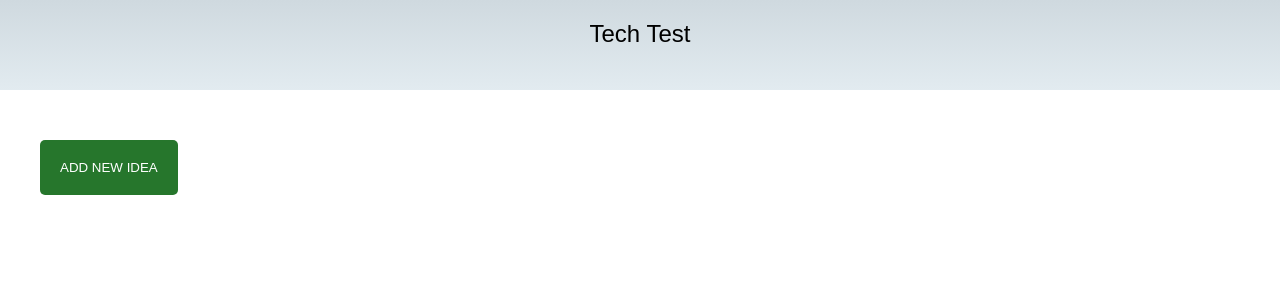
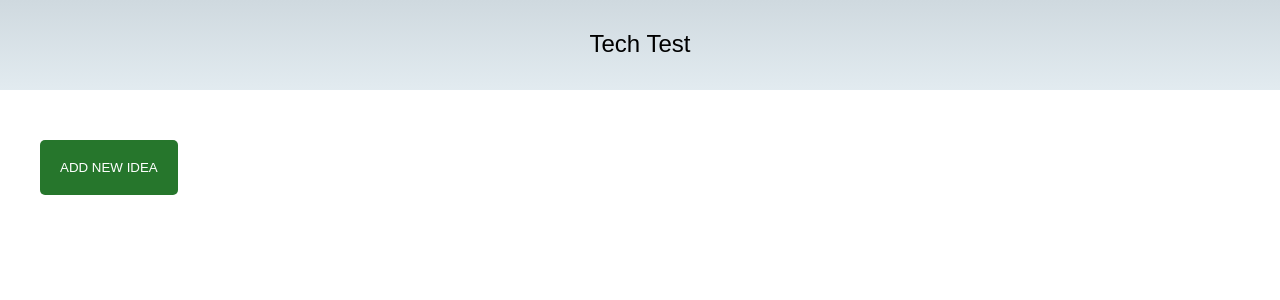
Before and after one commit to se-schandra/idea-board, a React (Create React App) app: page / in a window 1280 px wide. Shown: the top 300 px of the page. Built offline with nearby package versions, Linux system fonts and the light colour scheme; the HTML template or start-up script is replaced by a standard one.

Commit message:
finsihed styling

```diff
--- a/src/App.css
+++ b/src/App.css
@@ -10,6 +10,7 @@ header {
     text-transform: capitalize;
     padding: 20px;
     text-align: center;
+    line-height: 2em;
 }
 
 input, textarea {
@@ -29,6 +30,12 @@ em {
     margin: 5px 0 10px 0;
     font-size: 0.8em;
 }
+
+select + em {
+    display: inline;
+    margin-left: 10px;
+}
+
 
 summary {
     font-weight: 600;
@@ -70,7 +77,16 @@ section:last-child {
     border-bottom: none;
 }
 
+.main-wrapper {
+    display: flex;
+    flex-direction: column;
+}
 .container {
     padding: 20px;
     margin: 20px;
 }
+
+.saved-ideas-sort {
+    margin: 10px 0;
+    background-color: #E3F3E5;
+}
--- a/src/App.js
+++ b/src/App.js
@@ -5,7 +5,7 @@ import IdeaBoard from "./components/IdeaBoard";
 export default class App extends Component {
     render() {
         return (
-            <div>
+            <div className="main-wrapper">
                 <header>Tech Test</header>
                 <div className="container">
                     <IdeaBoard/>
--- a/src/components/IdeaBoard.js
+++ b/src/components/IdeaBoard.js
@@ -20,11 +20,13 @@ const IdeaBoard = () => {
                 <div data-testid="saved-ideas-container">
                     <h2>Saved Ideas</h2>
                     <hr/>
-                    <select data-testid="cta-sort-order" onChange={changeOrder} defaultValue={dateSort}>
-                        <option value="LATEST">Latest first</option>
-                        <option value="OLDEST">Oldest first</option>
-                    </select>
-                    <em>Showing {dateSort.toLowerCase()} first</em>
+                    <div className="saved-ideas-sort">
+                        <select data-testid="cta-sort-order" onChange={changeOrder} defaultValue={dateSort}>
+                            <option value="LATEST">Latest first</option>
+                            <option value="OLDEST">Oldest first</option>
+                        </select>
+                        <em>Showing {dateSort.toLowerCase()} first</em>
+                    </div>
                     {ideas.map((idea, index) => {
                         return <SavedIdea key={index}
                                           idea={idea}
--- a/src/components/IdeaForm.js
+++ b/src/components/IdeaForm.js
@@ -33,7 +33,7 @@ const IdeaForm = ({idea, saveIdea, closeForm}) => {
 
     return (
         <form role="idea-form" onSubmit={addIdea}>
-            <input placeholder="Title" defaultValue={title.value}
+            <input placeholder="Title" defaultValue={title.value} maxLength="30"
                    ref={titleRef} required/>
             <textarea placeholder="Description"
                       defaultValue={description.value} required
```
Also changed, not shown: src/_tests_/_customHooks_/testUtil.js (deleted, +0 -13 lines), 1 other file (tests, documents, lock files or other folders).
